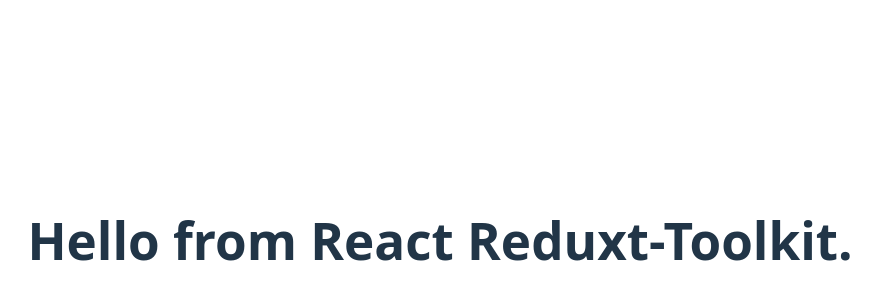
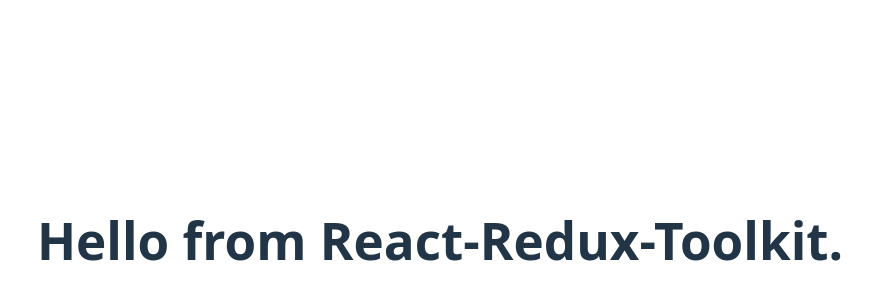
Before and after one commit to Suprio-Das/React-Redux-Toolkit, a React (Vite) app: page / in a window 1280 px wide. Shown: the part 160-460 px from the top of the page, without its empty margins (200-1081 px from the left). Built offline with nearby package versions, Linux system fonts and the light colour scheme.

Commit message:
Redux store created

```diff
--- a/src/App.jsx
+++ b/src/App.jsx
@@ -3,7 +3,7 @@
 function App() {
   return (
     <div>
-      <h1>Hello from React Reduxt-Toolkit.</h1>
+      <h1>Hello from React-Redux-Toolkit.</h1>
     </div>
   )
 }
--- /dev/null
+++ b/src/Redux/Store.js
@@ -0,0 +1,5 @@
+import { configureStore } from "@reduxjs/toolkit";
+
+export const store = configureStore({
+    reducer: {}
+})
```
